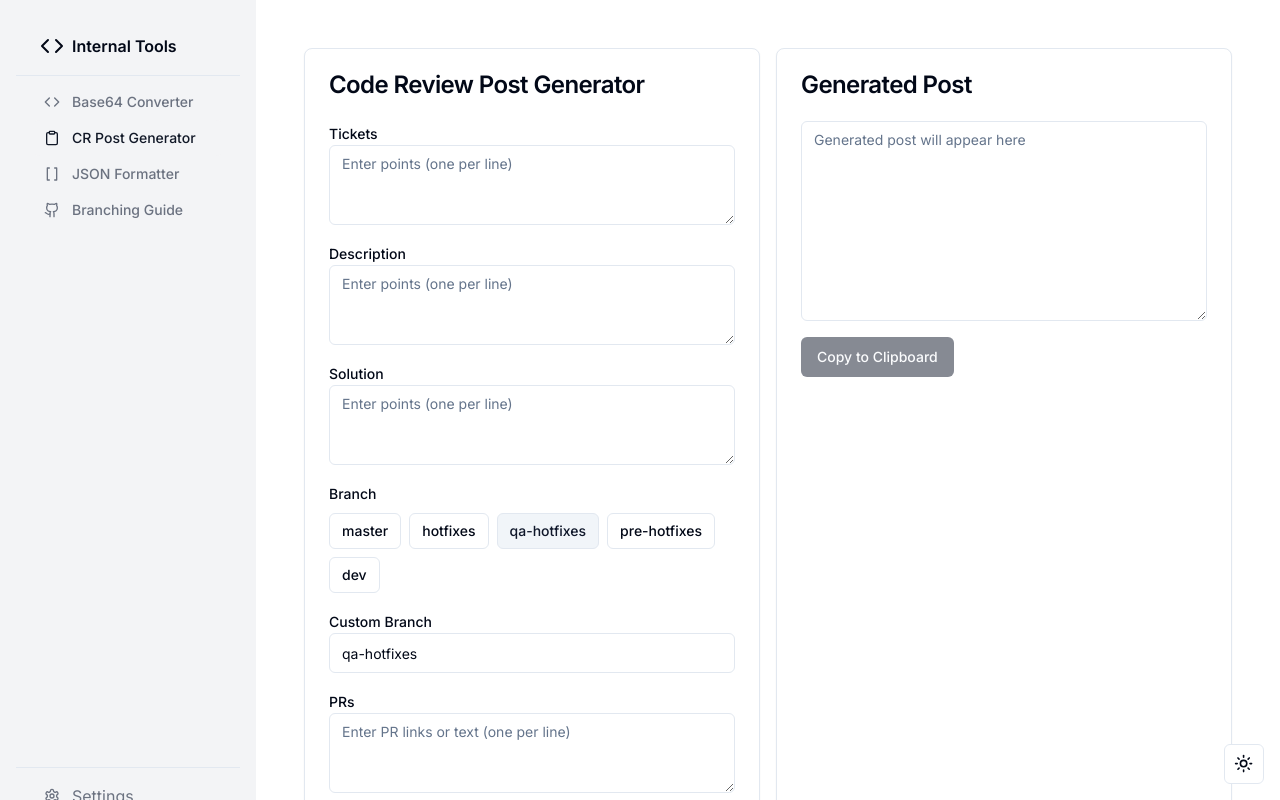
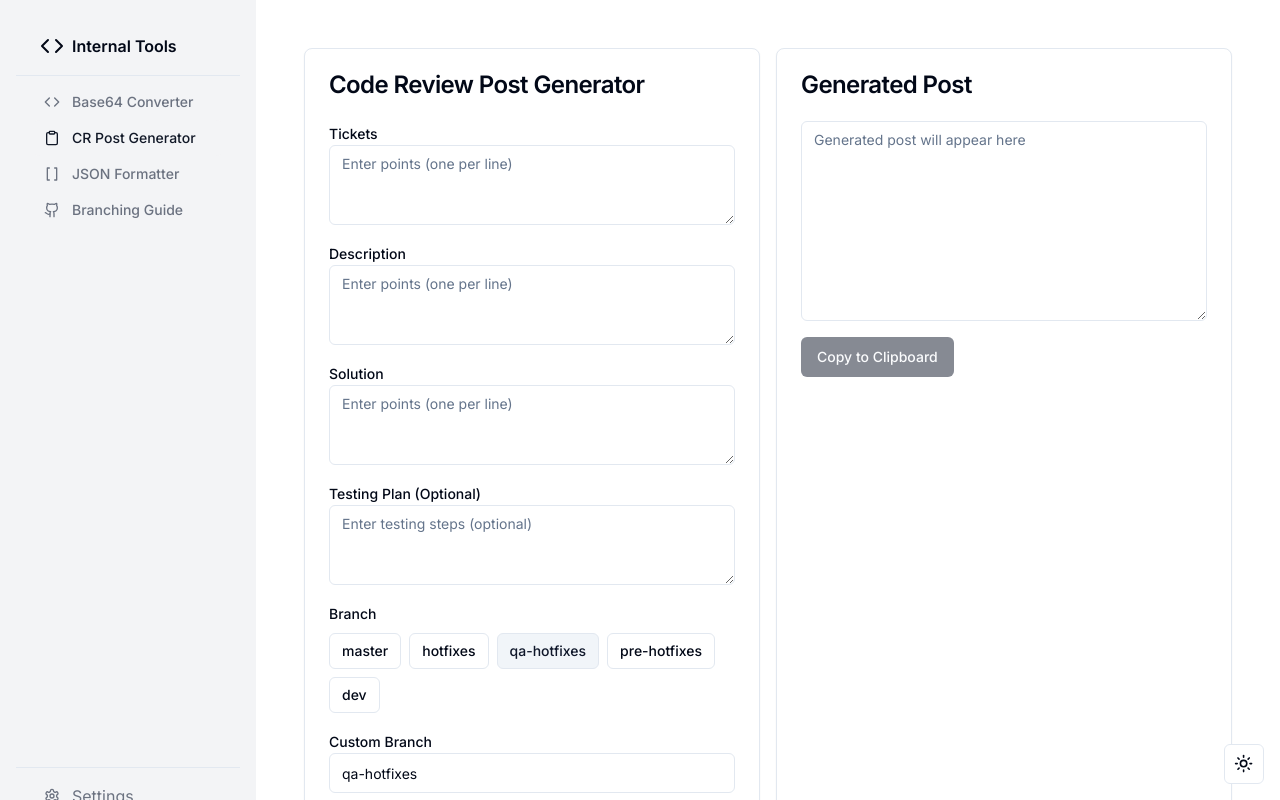
Before and after one commit to omarnazih/internal-tools, a Next.js app: page /post-generator in a window 1280 px wide. Shown: the top 800 px of the page. Built offline with nearby package versions, Linux system fonts and the light colour scheme.

Commit message:
add testing plan

```diff
--- a/app/post-generator/page.tsx
+++ b/app/post-generator/page.tsx
@@ -16,6 +16,7 @@ const PostGenerator: React.FC = () => {
     tickets: '',
     description: '',
     solution: '',
+    testingPlan: '',
     branch: 'qa-hotfixes',
     prs: ''
   });
@@ -78,6 +79,7 @@ const PostGenerator: React.FC = () => {
         tickets: sections['tickets'] || prev.tickets,
         description: sections['description'] || prev.description,
         solution: sections['solution'] || prev.solution,
+        testingPlan: sections['testing plan'] || prev.testingPlan,
         branch: branch,
         prs: prSection.split('\n')
           .map(pr => pr.replace(/^.*-> /, '').trim())
@@ -153,6 +155,7 @@ ${formatBulletPoints(updatedData.description)}
 
 Solution:
 ${formatBulletPoints(updatedData.solution)}
+${updatedData.testingPlan ? `\nTesting Plan:\n${formatBulletPoints(updatedData.testingPlan)}` : ''}
 
 PRs:
 ${formatPRs(updatedData.branch, updatedData.prs)}
@@ -230,15 +233,17 @@ ${formatPRs(formData.branch, formData.prs)}
           </CardHeader>
           <CardContent>
             <form onSubmit={handleSubmit} className="space-y-4">
-              {['tickets', 'description', 'solution'].map((key) => (
+              {['tickets', 'description', 'solution', 'testingPlan'].map((key) => (
                 <div key={key}>
-                  <Label htmlFor={key}>{key.charAt(0).toUpperCase() + key.slice(1)}</Label>
+                  <Label htmlFor={key}>
+                    {key === 'testingPlan' ? 'Testing Plan (Optional)' : key.charAt(0).toUpperCase() + key.slice(1)}
+                  </Label>
                   <Textarea
                     id={key}
                     name={key}
                     value={formData[key as keyof typeof formData]}
                     onChange={handleChange}
-                    placeholder="Enter points (one per line)"
+                    placeholder={key === 'testingPlan' ? "Enter testing steps (optional)" : "Enter points (one per line)"}
                   />
                 </div>
               ))}
```
